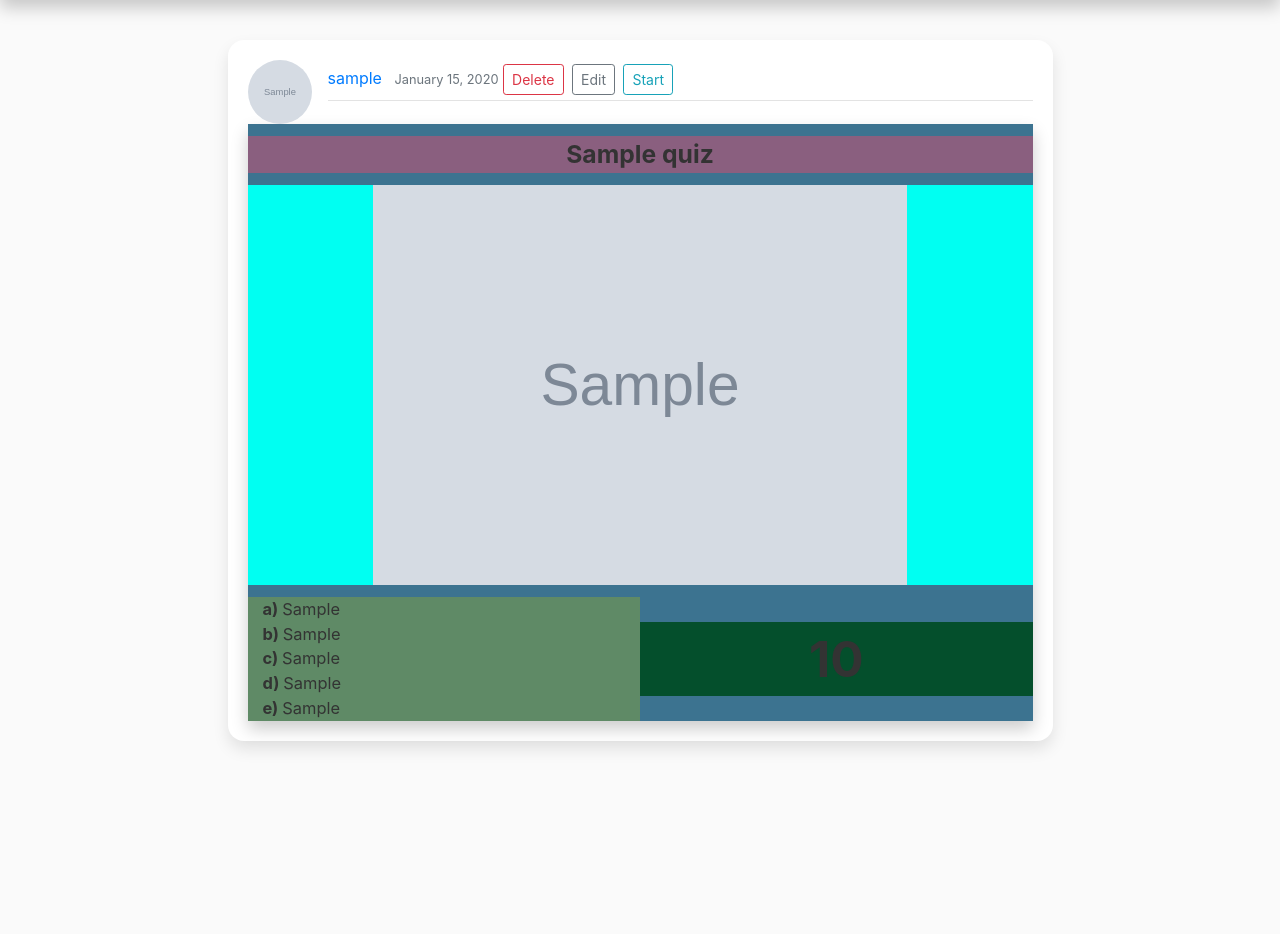
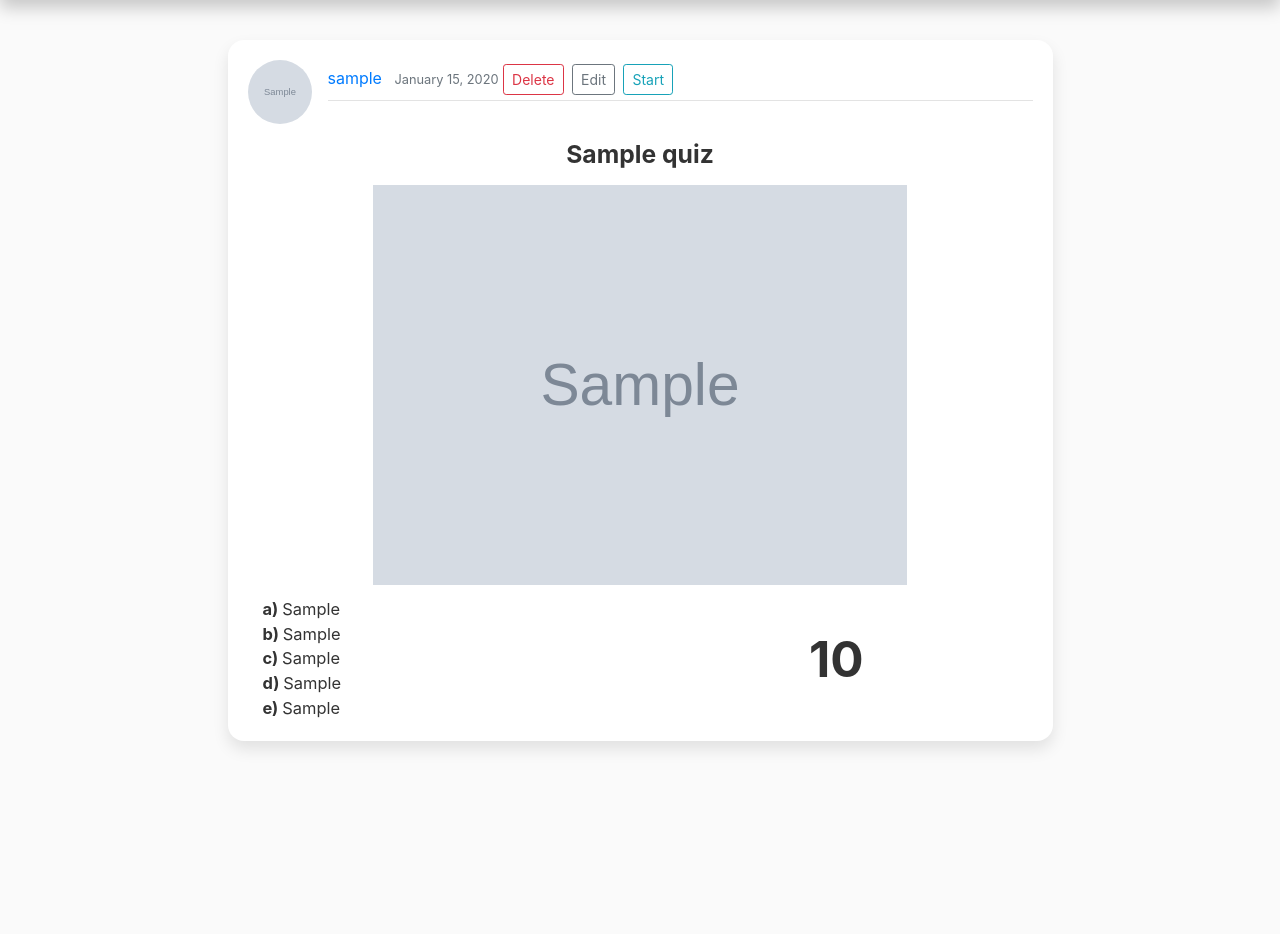
Before and after one commit to jcmProjects/quiz_dev, a Django app: page /quiz/1/ in a window 1280 px wide. Shown: the part 56-990 px from the top of the page. Run offline with Django 3.2, Linux system fonts and the light colour scheme; a user stored in the database is signed in; tables that the repository leaves empty hold one stand-in row (values such as "Sample post"); grey boxes marked "Sample" are stand-in pictures; some libraries are stand-ins or nearby versions.

Commit message:
finished detail layout

```diff
--- a/django_quiz/quiz/static/quiz/main.css
+++ b/django_quiz/quiz/static/quiz/main.css
@@ -317,13 +317,13 @@ body {
   }
 
   .quiz-detail-img {
-    width: 100%;
-    max-width: 800px;
     height: 50vh;
+    width: auto;
     object-fit: contain;
   }
   .quiz-show-img {
     height: 50vh;
+    max-width: 100%;
     width: auto;
     object-fit: contain;
   }
--- a/django_quiz/quiz/templates/quiz/quiz_detail.html
+++ b/django_quiz/quiz/templates/quiz/quiz_detail.html
@@ -26,17 +26,17 @@
                         <!-- DETAIL -->
                         <!-- Quiz -->
                         <div class="container align-items-start bg-white"> <!-- align-items-center -->
-                            <div class="row justify-content-center bg-steel">  <!-- quiz-body  -->
+                            <div class="row justify-content-center">  <!-- quiz-body  -->
                                 <!-- Question -->
                                 <div class="container">
-                                    <div class="row justify-content-center bg-pink" style="margin-top: 1.5vh;">
+                                    <div class="row justify-content-center" style="margin-top: 1.5vh;">
                                         <div class="col text-center font-weight-bold question-text">{{ object.question }}</div>
                                     </div>
                                 </div>
                                 <!-- Image -->
                                 {% if quiz.image != "no_image.jpg" %}
                                     <div class="container">
-                                        <div class="row justify-content-center quiz-show-img bg-cyan" style="margin-top: 1.5vh;">
+                                        <div class="row justify-content-center quiz-detail-img" style="margin-top: 1.5vh;">
                                             <img class="quiz-show-img" src="{{ object.image.url }}">
                                         </div>
                                     </div>
@@ -45,7 +45,7 @@
                                 <div class="container">
                                     <div class="row justify-content-start align-items-center" style="margin-top: 1.5vh;">
                                         <!-- Answers -->
-                                        <div class="col bg-green">
+                                        <div class="col">
                                             <div class="text-left ans-text2"><b>a)    </b>{{ object.ansA }}</div>
                                             <div class="text-left ans-text2"><b>b)    </b>{{ object.ansB }}</div>
                                             <div class="text-left ans-text2"><b>c)    </b>{{ object.ansC }}</div>
@@ -53,7 +53,7 @@
                                             <div class="text-left ans-text2"><b>e)    </b>{{ object.ansE }}</div>
                                         </div>
                                         <!-- Timer -->
-                                        <div class="col bg-dark-green">
+                                        <div class="col">
                                             <div class="text-center font-weight-bold timer-text">{{ object.duration }}</span></div>
                                         </div>
                                     </div>
@@ -78,7 +78,7 @@
                 </div>
                 <!-- Image -->
                 <div class="container">
-                    <div class="row justify-content-center quiz-show-img bg-cyan" style="margin-top: 3.75vh;">
+                    <div class="row justify-content-center quiz-detail-img bg-cyan" style="margin-top: 3.75vh;">
                         {% if quiz.image != "no_image.jpg" %}
                             <img class="quiz-show-img" src="{{ object.image.url }}">
                         {% endif %}
```
